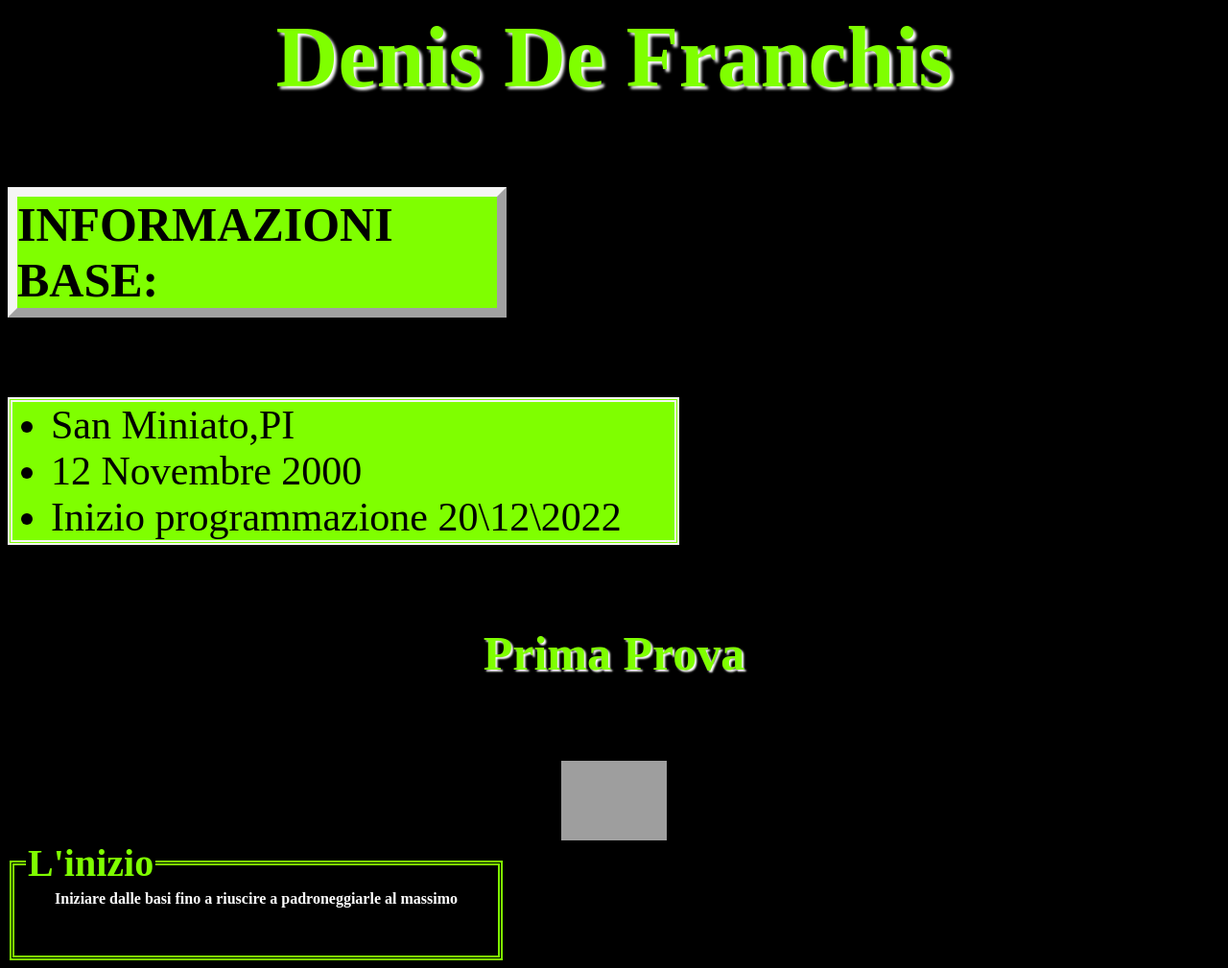
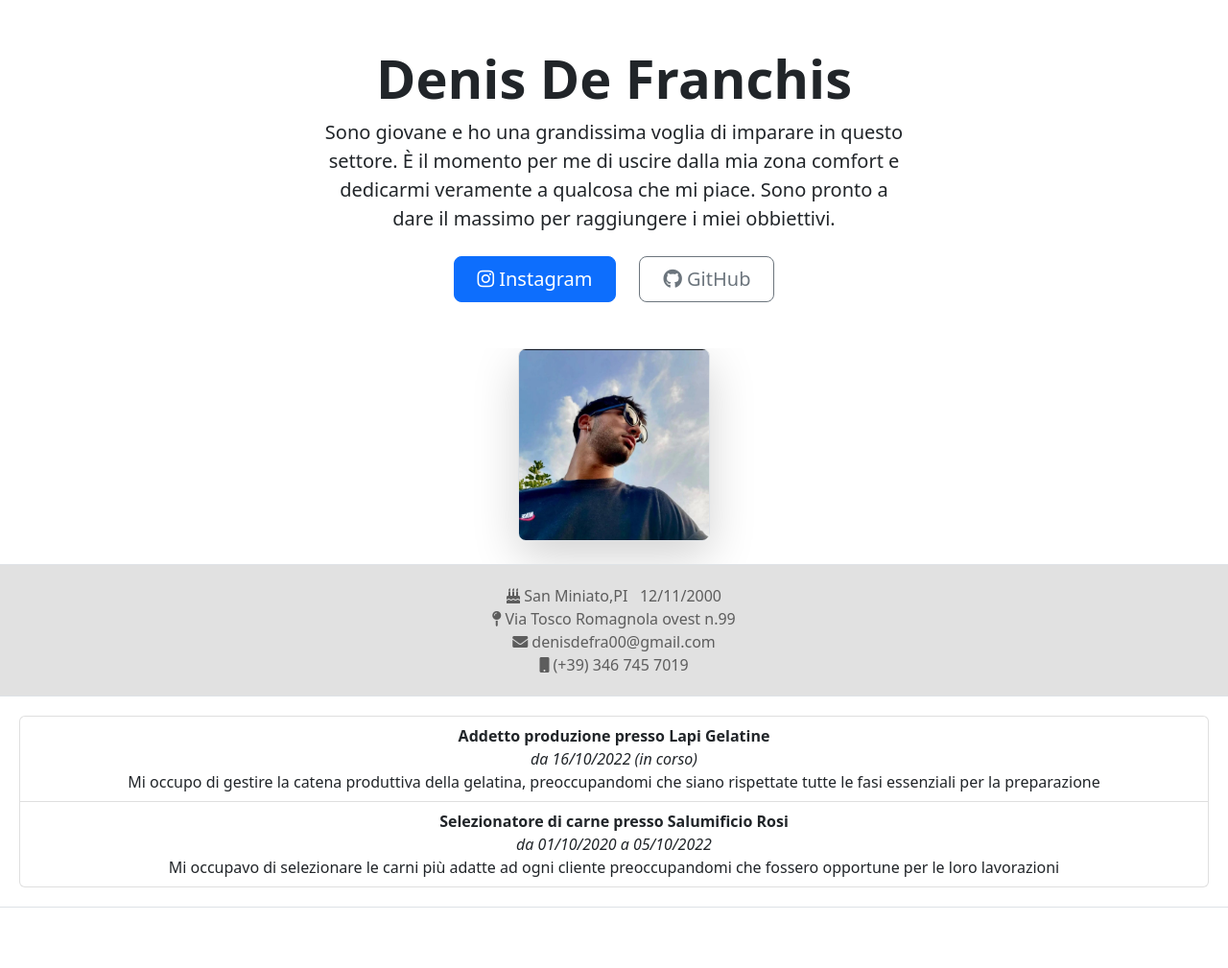
Before and after one commit to DenisDefra/DenisDefra.github.io, a plain HTML site: page index.html in a window 1280 px wide. Shown: the whole page at 96% size. After the commit the page ends 946 px from the top, so only its background shows below. Drawn offline with nearby package versions, Linux system fonts and the light colour scheme; grey boxes are pictures that could not be loaded.

Commit message:
creazione portfolio

```diff
--- a/index.html
+++ b/index.html
@@ -1,18 +1,64 @@
+<!doctype html>
+<html lang="it">
+
 <head>
+    <meta charset="utf-8">
+    <meta name="viewport" content="width=device-width, initial-scale=1">
+    <title>Denis De Franchis</title>
+    <link href="https://cdn.jsdelivr.net/npm/bootstrap@5.2.3/dist/css/bootstrap.min.css" rel="stylesheet"
+        integrity="sha384-rbsA2VBKQhggwzxH7pPCaAqO46MgnOM80zW1RWuH61DGLwZJEdK2Kadq2F9CUG65" crossorigin="anonymous">
+    <link rel="stylesheet" href="https://use.fontawesome.com/releases/v5.7.0/css/all.css" />
+</head>
 
-</head>
-<body style="background-color: black;">
-    <center> <h1 style="font-size: 90px;color: chartreuse;font-family: papyrus;text-shadow: 3px 3px 3px white;">Denis De Franchis</h1></center>
-    <h5 style="color: black;font-size: 50px; border: 10px outset whitesmoke;width: 500px;background-color: chartreuse;">INFORMAZIONI BASE:</h5>
-    <ul style="border: 5px whitesmoke double; width:650px ;background-color: chartreuse;color: black;font-size: 42px;">
-        <li>San Miniato,PI</li>
-        <li>12 Novembre 2000</li>
-        <li>Inizio programmazione 20\12\2022</li>
-    </ul>
-    <center><h5 style="color: chartreuse;font-size: 50px;text-shadow: 2px 2px 2px white;">Prima Prova</h5></center>
-    <center><img src=" https://c8.alamy.com/zoomsit/9/664e168b73044daa9ce8a04b55aa2cbc/wwb9c4.jpg " width="110px"></center>
-    <fieldset style="border: 5px double chartreuse ; color: white; width: 480px; height: 100px;font-family:trajan;">
-        <legend style="color: chartreuse;font-family: papyrus; font-size: 40px;"><strong>L'inizio</strong></legend>
-        <center><strong>Iniziare dalle basi fino a riuscire a padroneggiarle al massimo</strong></center>
-    </fieldset>
+<body>
+    <div class="px-4 pt-5 text-center border-bottom">
+        <h1 class="display-4 fw-bold">Denis De Franchis</h1>
+        <div class="col-lg-6 mx-auto">
+            <p class="lead mb-4">Sono giovane e ho una grandissima voglia di imparare in questo settore. È il momento
+                per me di uscire dalla mia zona comfort e dedicarmi veramente a qualcosa che mi piace. Sono pronto a
+                dare il massimo per raggiungere i miei obbiettivi.</p>
+            <div class="d-grid gap-2 d-sm-flex justify-content-sm-center mb-5">
+                <a href="https://www.instagram.com/denisdefra_/" target="_blank">
+                    <button type="button" class="btn btn-primary btn-lg px-4 me-sm-3"><i class="fab fa-instagram"></i>
+                        Instagram</button>
+                </a>
+                <a href="https://github.com/DenisDefra" target="_blank">
+                    <button type="button" class="btn btn-outline-secondary btn-lg px-4"><i class="fab fa-github"></i>
+                        GitHub</button>
+                </a>
+            </div>
+        </div>
+        <div class="overflow-hidden" style="max-height: 30vh;">
+            <div class="container px-5">
+                <img src="DenisIG.jpg" class="img-fluid border rounded-3 shadow-lg mb-4" alt="Example image" width="200"
+                    loading="lazy">
+            </div>
+        </div>
+    </div>
+    <div class="text-center border-bottom" style="color: rgb(93, 93, 93); background-color: rgb(225, 225, 225); padding: 20px;">
+        <i class="fas fa-birthday-cake"></i> San Miniato,PI &nbsp; 12/11/2000 <br>
+        <i class="fas fa-map-pin"></i> Via Tosco Romagnola ovest n.99 <br>
+        <i class="fas fa-envelope"></i> denisdefra00@gmail.com <br>
+        <i class="fas fa-mobile"></i> (+39) 346 745 7019
+    </div>
+    <div class="text-center border-bottom" style="padding: 20px;">
+        <ul class="list-group">
+            <li class="list-group-item">
+                <b>Addetto produzione presso Lapi Gelatine</b> <br>
+                <i>da 16/10/2022 (in corso)</i> <br>
+                Mi occupo di gestire la catena produttiva della gelatina, preoccupandomi che siano rispettate tutte le fasi essenziali per la preparazione
+            </li>
+            <li class="list-group-item">
+                <b>Selezionatore di carne presso Salumificio Rosi</b> <br>
+                <i>da 01/10/2020 a 05/10/2022</i> <br>
+                Mi occupavo di selezionare le carni più adatte ad ogni cliente preoccupandomi che fossero opportune per le loro lavorazioni
+            </li>
+        </ul>
+    </div>
+
+    <script src="https://cdn.jsdelivr.net/npm/bootstrap@5.2.3/dist/js/bootstrap.bundle.min.js"
+        integrity="sha384-kenU1KFdBIe4zVF0s0G1M5b4hcpxyD9F7jL+jjXkk+Q2h455rYXK/7HAuoJl+0I4"
+        crossorigin="anonymous"></script>
 </body>
+
+</html>
```
Also changed, not shown: DenisIG.jpg (added).
